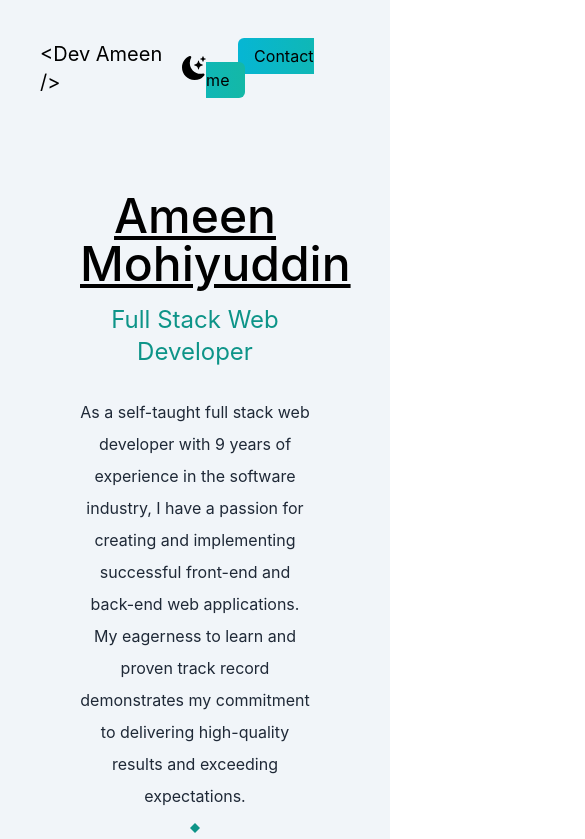
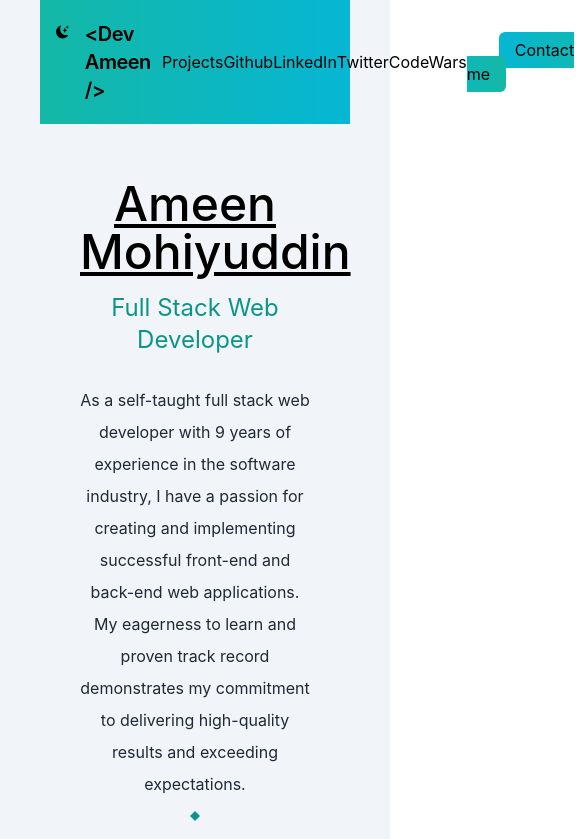
Before and after one commit to Aminizle/Main-Portfolio, a Next.js app in the folder my-project/: page / in a window 390 px wide. Shown: the top 839 px of the page, 585 px wide, since content can reach past the window. Built offline with nearby package versions, Linux system fonts and the light colour scheme.

Commit message:
added footer menu and hamburger menu

```diff
--- a/my-project/pages/FooterMenu.js
+++ b/my-project/components/FooterMenu.js
@@ -30,31 +30,31 @@ function FooterMenu() {
             />
           </a>
         </div>
-        <ul className="flex justify-between text-teal-600 cursor-pointer text-3xl ">
+        <ul className="flex justify-center mt-5 text-teal-600 cursor-pointer text-3xl ">
           <li>
             <a href="https://twitter.com/DevAmeenM">
-              <AiFillTwitterCircle className="hover:scale-125" />
+              <AiFillTwitterCircle className="mx-5 hover:scale-125" />
             </a>
           </li>
           <li>
             <a href="https://www.linkedin.com/in/ameen-mohiyuddin/">
-              <AiFillLinkedin className="hover:scale-125" />
+              <AiFillLinkedin className="mx-5 hover:scale-125" />
             </a>
           </li>
 
           <li>
             <a href="https://github.com/Aminizle">
-              <AiFillGithub className="hover:scale-125" />
+              <AiFillGithub className="mx-5 hover:scale-125" />
             </a>
           </li>
           <li>
             <a href="https://www.youtube.com/channel/UCtnzaJeLTPhhH6jolpdGhpw">
-              <AiFillYoutube className="hover:scale-125" />
+              <AiFillYoutube className="mx-5 hover:scale-125" />
             </a>
           </li>
           <li>
             <a className="font-medium hover:text-white text-xl " href="#">
-            <MdEmail className="hover:scale-125 text-3xl" />
+            <MdEmail className="mx-5 hover:scale-125 text-3xl" />
             </a>
           </li>
         </ul>
--- a/my-project/pages/index.tsx
+++ b/my-project/pages/index.tsx
@@ -15,7 +15,9 @@ import web3 from "../public/web3.png";
 import web4 from "../public/web4.png";
 import web5 from "../public/web5.png";
 import web6 from "../public/web6.png";
-import FooterMenu from "pages/FooterMenu";
+import FooterMenu from "components/FooterMenu";
+import Navbar from "components/HeaderMenu";
+
 import { useState } from "react";
 
 const inter = Inter({ subsets: ["latin"] });
@@ -34,29 +36,50 @@ export default function Home() {
 
         <main className="bg-slate-100 px-10 md:px-20 lg:px-40 dark:bg-gray-900">
           <section className="min-h-screen" id="landing">
-            <nav className="py-10 mb-2 flex justify-between">
-              <h1 className="text-xl font-burtons dark:text-gray-200">
-                {"<Dev Ameen />"}
-              </h1>
-              <ul className="flex items-center dark:text-gray-200">
-                <li>
-                  <BsFillMoonStarsFill
-                    onClick={() => setDarkMode(!darkMode)}
-                    className="cursor-pointer text-2xl hover:scale-125"
-                  />
-                </li>
+
+            <nav className="py-5 mb-2 flex justify-between bg-gradient-to-l from-cyan-500 to-teal-500">
+              <div className="flex dark:text-gray-200 ">
+                <BsFillMoonStarsFill
+                  onClick={() => setDarkMode(!darkMode)}
+                  className="cursor-pointer text-2xl hover:scale-125 mx-4"
+                />
+                <h1 className="text-xl font-burtons dark:text-gray-200 font-semibold tracking-tight">
+                  {"<Dev Ameen />"}
+                </h1>
+              </div>
+
+              <ul className="flex items-center dark:text-gray-200 md:collapse lg:visible">
+                <li>Projects</li>
+                <li>Github</li>
+                <li>LinkedIn</li>
+                <li>Twitter</li>
+                <li>CodeWars</li>
                 <li>
                   <a
                     className="bg-gradient-to-r from-cyan-500 to-teal-500 text-wide px-4 py-2 rounded-md ml-8 hover:scale-125"
                     href="#"
                     onClick={() =>
-                      (window.location.href="mailto:AmeenMohiyuddin2022@gmail.com")
+                      (window.location.href =
+                        "mailto:AmeenMohiyuddin2022@gmail.com")
                     }
                   >
                     Contact me
                   </a>
                 </li>
               </ul>
+
+              <div className="lg:hidden">
+                <button className="mx-6 px-3 py-2 border rounded text-teal-200 border-teal-400 hover:text-white hover:border-white">
+                  <svg
+                    className="fill-current h-3 w-3"
+                    viewBox="0 0 20 20"
+                    xmlns="http://www.w3.org/2000/svg"
+                  >
+                    <title>Menu</title>
+                    <path d="M0 3h20v2H0V3zm0 6h20v2H0V9zm0 6h20v2H0v-2z" />
+                  </svg>
+                </button>
+              </div>
             </nav>
 
             <div className="text-center p-10">
@@ -71,8 +94,8 @@ export default function Home() {
                 experience in the software industry, I have a passion for
                 creating and implementing successful front-end and back-end web
                 applications. My eagerness to learn and proven track record
-                demonstrates my commitment to delivering high-quality results and
-                exceeding expectations.
+                demonstrates my commitment to delivering high-quality results
+                and exceeding expectations.
                 <VscDebugBreakpointLog className="my-2 mx-auto text-teal-600" />
                 Skilled in JavaScript/TypeScript, HTML, CSS/Tailwind
                 CSS/Bootstrap, Next.js/React.js, Node.js, and
@@ -80,7 +103,6 @@ export default function Home() {
                 for robust and scalable solutions.
               </p>
             </div>
-
           </section>
 
           <section id="services">
```
